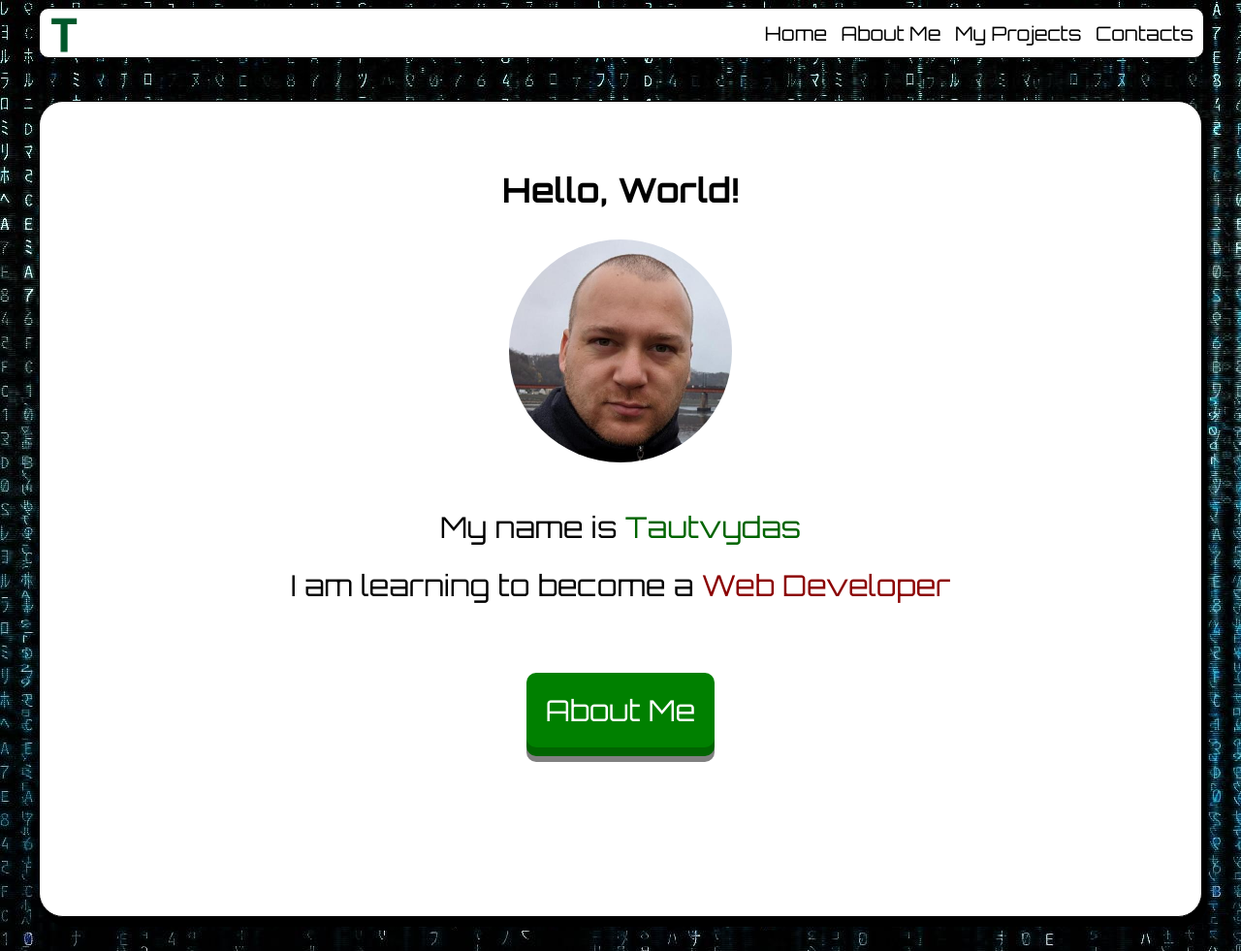
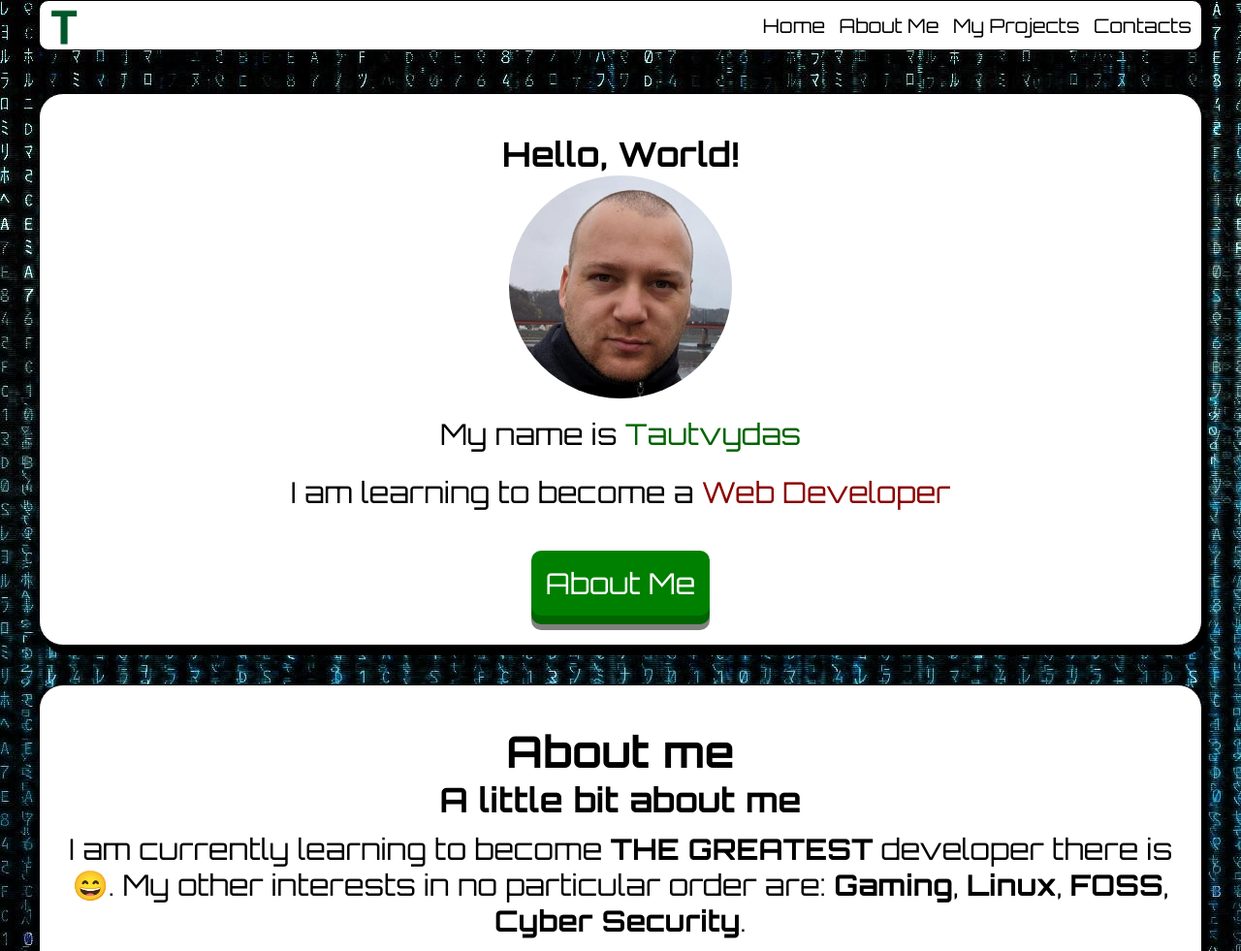
Before and after one commit to Zukauskas/portfolio-v1, a website: page index.html in a window 1280 px wide. Shown: the top 981 px of the page at 97% size. Drawn offline with Linux system fonts and the light colour scheme.

Commit message:
Change hero section styling

```diff
--- a/css/main.css
+++ b/css/main.css
@@ -1,7 +1,14 @@
 @import url('https://fonts.googleapis.com/css2?family=Orbitron:wght@400;500;600;700;800;900&display=swap');
 
+body,
+body * {
+    margin: 0;
+    padding: 0;
+    font-family: 'Orbitron', sans-serif;
+    box-sizing: border-box;
+}
+
 body {
-    font-family: 'Orbitron', sans-serif;
     background-image:url(../img/background.jpg);
 }
 
@@ -20,7 +27,7 @@ body {
 }
 .logo {
     float: left;
-    height: 50px;
+    width: 50px;
 }
 
 .main-nav {
@@ -45,7 +52,6 @@ body {
 }
 
 section {
-    height: 800px;
     padding-top: 50px;
 }
 
@@ -88,8 +94,8 @@ section {
     background-color: green;
     color: white;
     border-radius: 10px;
-    margin-top: 1em;
-    padding: 20px;
+    margin: 1em;
+    padding: 0.5em;
     box-shadow: 0 0.3em rgb(0, 100, 0), 0 0.5em grey;
 }
 
```
